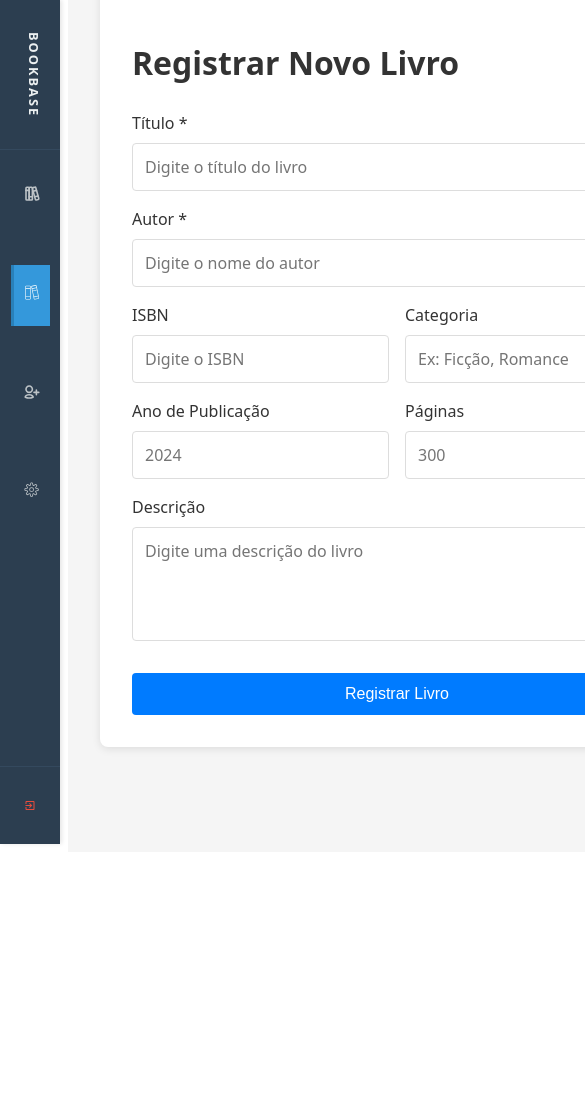
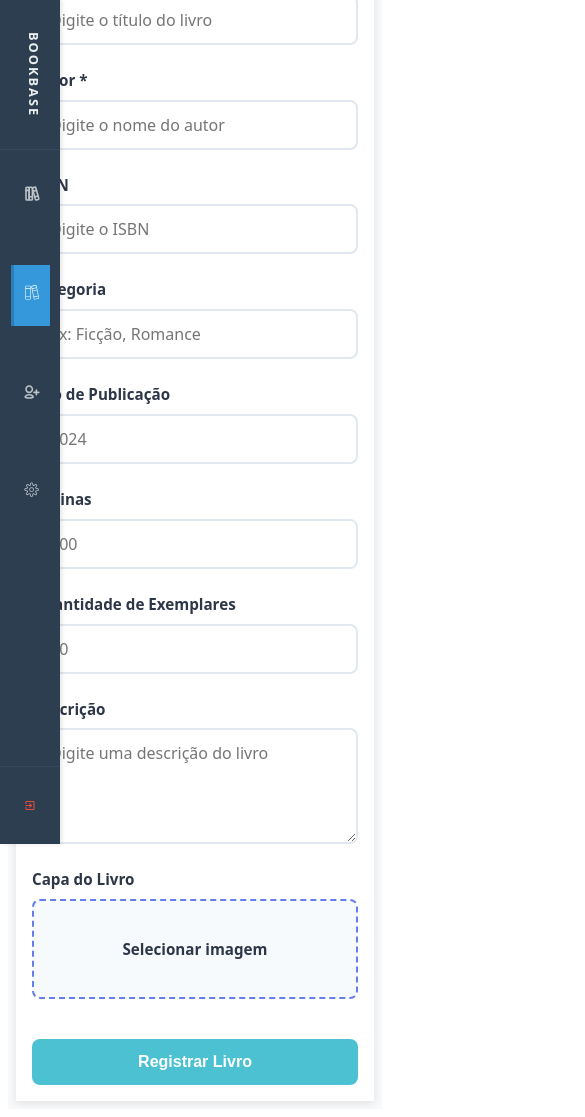
Before and after one commit to Ol1veirx/Bookbase, a React (Vite) app in the folder bookbase-front/: page /register-book in a window 390 px wide. Shown: the top 1117 px of the page, 585 px wide, since content can reach past the window. Before the commit the page ends 860 px from the top, so only its background shows below. Built offline with nearby package versions, Linux system fonts and the light colour scheme.

Commit message:
feat: implementa melhorias visuais e funcionais

```diff
--- a/bookbase-front/src/Components/LoginForms/LoginForms.jsx
+++ b/bookbase-front/src/Components/LoginForms/LoginForms.jsx
@@ -11,6 +11,9 @@ function LoginForms() {
       password: ''
    })
 
+   const [loading, setLoading] = useState(false)
+   const [error, setError] = useState('')
+
    const handleInputChange = (e) => {
       const { name, value } = e.target
       setFormData(prev => ({
@@ -19,10 +22,49 @@ function LoginForms() {
       }))
    }
 
-   const handleSubmit = (e) => {
+   const handleSubmit = async (e) => {
       e.preventDefault()
-      console.log('Login attempt:', formData)
-      navigate("/books")
+      setLoading(true)
+      setError('')
+
+      try {
+         console.log('Login attempt:', formData)
+
+         const response = await fetch("http://localhost:8002/auth/login-json", {
+            method: 'POST',
+            headers: {
+               'Content-Type': 'application/json',
+            },
+            body: JSON.stringify({
+               email: formData.email,
+               password: formData.password
+            })
+         })
+
+         console.log('Status:', response.status)
+
+         if (response.ok) {
+            const data = await response.json()
+
+            localStorage.setItem('token', data.access_token)
+
+            setFormData({
+               email: '',
+               password: ''
+            })
+
+            navigate("/books")
+         } else {
+            const errorData = await response.json()
+            console.error('Erro do servidor:', errorData)
+            setError(errorData.detail || 'Erro ao fazer login')
+         }
+      } catch (error) {
+         console.error('Erro na requisição:', error)
+         setError('Erro ao conectar com o servidor')
+      } finally {
+         setLoading(false)
+      }
    }
 
    return (
@@ -31,6 +73,12 @@ function LoginForms() {
             <h2>Iniciar sessão</h2>
             <p>Entre na sua conta para continuar</p>
          </div>
+
+         {error && (
+            <div className="error-message">
+               {error}
+            </div>
+         )}
 
          <form className="login-form" onSubmit={handleSubmit}>
             <div className="input-group">
@@ -60,12 +108,16 @@ function LoginForms() {
             </div>
 
             <div className="form-actions">
-               <button type="submit" className="btn-submit" onClick={handleSubmit}>
-                  Entrar
+               <button
+                  type="submit"
+                  className="btn-submit"
+                  disabled={loading}
+               >
+                  {loading ? 'Entrando...' : 'Entrar'}
                </button>
             </div>
          </form>
-      </ div>
+      </div>
    )
 }
 
--- a/bookbase-front/src/Components/Sidebar/Sidebar.jsx
+++ b/bookbase-front/src/Components/Sidebar/Sidebar.jsx
@@ -1,4 +1,4 @@
-import { Link, useLocation } from 'react-router-dom'
+import { Link, useLocation, useNavigate } from 'react-router-dom'
 
 import { TbBooks } from "react-icons/tb";
 import { PiBooksThin } from "react-icons/pi";
@@ -10,6 +10,7 @@ import './Sidebar.css'
 
 function Sidebar() {
    const location = useLocation()
+   const navigate = useNavigate()
 
    const menuItems = [
       { path: '/books', label: 'Livros', icon: <TbBooks /> },
@@ -19,7 +20,8 @@ function Sidebar() {
    ]
 
    const handleLogout = () => {
-      console.log('Logout realizado')
+      localStorage.removeItem('token')
+      navigate('/')
    }
 
    return (
--- a/bookbase-front/src/Pages/BookListPage/BookListPage.css
+++ b/bookbase-front/src/Pages/BookListPage/BookListPage.css
@@ -5,7 +5,7 @@
 
 .main-content {
    margin-left: 250px;
-   padding: 0; /* Remove o padding */
+   padding: 0;
    flex: 1;
    background-color: #f8f9fa;
    display: flex;
@@ -14,24 +14,24 @@
 
 .page-header {
    color: white;
-   padding: 2rem; /* Adiciona padding interno */
-   margin: 0; /* Remove margin */
+   padding: 2rem;
+   margin: 0;
 }
 
 .page-header h1 {
-   color: white; /* Muda para branco */
+   color: white;
    margin-bottom: 0.5rem;
    font-size: 2.5rem;
    font-weight: 700;
 }
 
 .page-header p {
-   color: rgba(255, 255, 255, 0.9); /* Branco com transparência */
+   color: rgba(255, 255, 255, 0.9);
    font-size: 1.1rem;
 }
 
 .listsearchbooks-content {
-   padding: 2rem; /* Move o padding para cá */
+   padding: 2rem;
    display: flex;
    align-items: center;
    justify-content: center;
@@ -98,7 +98,6 @@
    max-width: 1400px;
 }
 
-/* Resto do CSS permanece igual... */
 .loading, .error, .no-books {
    text-align: center;
    padding: 2rem;
@@ -175,7 +174,7 @@
    gap: 0.5rem;
 }
 
-.btn-details, .btn-add {
+.btn-update, .btn-delete {
    padding: 0.5rem 1rem;
    border: none;
    border-radius: 4px;
@@ -184,22 +183,101 @@
    transition: background-color 0.3s ease;
 }
 
-.btn-details {
-   background-color: #6c757d;
+.btn-update {
+   background-color: yellow;
+   color: black;
+}
+
+.btn-update:hover {
+   background-color: rgb(174, 174, 1);
+}
+
+.btn-delete {
+   background-color: red;
    color: white;
 }
 
-.btn-details:hover {
-   background-color: #5a6268;
+.btn-delete:hover {
+   background-color: rgb(157, 0, 0);
 }
 
-.btn-add {
-   background-color: #28a745;
-   color: white;
+.pagination {
+  display: flex;
+  align-items: center;
+  justify-content: center;
+  gap: 1.5rem;
+  margin-top: 2rem;
+  margin-bottom: 2rem;
+  padding: 1.5rem;
 }
 
-.btn-add:hover {
-   background-color: #218838;
+.pagination-btn {
+  padding: 0.6rem 1.2rem;
+  background-color: #4BC1D2;
+  color: white;
+  border: none;
+  border-radius: 6px;
+  cursor: pointer;
+  font-weight: 600;
+  font-size: 0.9rem;
+  transition: all 0.2s ease;
+}
+
+.pagination-btn:hover:not(:disabled) {
+  background-color: #3da0af;
+  transform: translateY(-1px);
+}
+
+.pagination-btn:disabled {
+  opacity: 0.4;
+  cursor: not-allowed;
+}
+
+.pagination-info {
+  font-size: 0.9rem;
+  color: #666;
+  font-weight: 500;
+  white-space: nowrap;
+}
+
+.pagination-info strong {
+  color: #667eea;
+  font-weight: 700;
+}
+
+.pagination-info span {
+  display: block;
+  font-size: 0.85rem;
+  color: #999;
+  margin-top: 0.3rem;
+}
+
+@media (max-width: 480px) {
+  .pagination {
+    gap: 0.75rem;
+    padding: 1rem;
+    margin-top: 2rem;
+  }
+
+  .pagination-btn {
+    padding: 0.7rem 1.2rem;
+    font-size: 0.85rem;
+    min-width: 110px;
+  }
+
+  .pagination-info {
+    padding: 0.75rem;
+    gap: 0.5rem;
+    font-size: 0.9rem;
+  }
+
+  .pagination-info strong {
+    font-size: 1rem;
+  }
+
+  .pagination-info span {
+    font-size: 0.8rem;
+  }
 }
 
 @media (max-width: 768px) {
--- a/bookbase-front/src/Pages/RegisterBookPage/RegisterBookPage.css
+++ b/bookbase-front/src/Pages/RegisterBookPage/RegisterBookPage.css
@@ -1,94 +1,240 @@
 .book-register-layout {
   display: flex;
   min-height: 100vh;
+  background-color: #f8f9fa;
 }
 
 .main-content {
+  margin-left: 250px;
+  padding: 2rem;
   flex: 1;
-  padding: 2rem;
-  background-color: #f5f5f5;
+  overflow-y: auto;
+  overflow-x: hidden;
+  background-color: #f8f9fa;
+  width: calc(100% - 250px);
+  box-sizing: border-box;
 }
 
 .register-container {
-  max-width: 600px;
-  margin: 0 auto;
-  background-color: white;
+  max-width: 100%;
+  width: 100%;
   padding: 2rem;
-  border-radius: 8px;
+  background: white;
+  border-radius: 12px;
   box-shadow: 0 2px 8px rgba(0, 0, 0, 0.1);
+  box-sizing: border-box;
 }
 
 .register-container h1 {
+  font-size: 2rem;
+  font-weight: 700;
   margin-bottom: 1.5rem;
-  color: #333;
+  margin-top: 0;
+  color: #2d3748;
+  text-align: center;
 }
 
 .message {
   padding: 1rem;
-  margin-bottom: 1rem;
-  border-radius: 4px;
+  border-radius: 8px;
+  margin-bottom: 1.5rem;
+  font-weight: 500;
+  text-align: center;
+}
+
+.message.success {
   background-color: #d4edda;
+  border: 1px solid #c3e6cb;
   color: #155724;
-  border: 1px solid #c3e6cb;
+}
+
+.message.error {
+  background-color: #f8d7da;
+  border: 1px solid #f5c6cb;
+  color: #721c24;
 }
 
 .book-form {
-  display: flex;
-  flex-direction: column;
+  display: grid;
+  grid-template-columns: 1fr 1fr;
+  gap: 1.5rem;
+  width: 100%;
+  box-sizing: border-box;
 }
 
 .form-group {
-  margin-bottom: 1rem;
   display: flex;
   flex-direction: column;
+  gap: 0.5rem;
+}
+
+.form-group:nth-child(8),
+.form-group:nth-child(9),
+.form-group:nth-child(10) {
+  grid-column: 1 / -1;
+}
+
+.form-group {
+  width: 100%;
 }
 
 .form-group label {
-  margin-bottom: 0.5rem;
-  font-weight: 500;
-  color: #333;
+  font-weight: 600;
+  color: #2d3748;
+  font-size: 0.95rem;
 }
 
 .form-group input,
 .form-group textarea {
-  padding: 0.75rem;
-  border: 1px solid #ddd;
-  border-radius: 4px;
+  padding: 0.75rem 1rem;
+  border: 2px solid #e2e8f0;
+  border-radius: 8px;
   font-size: 1rem;
   font-family: inherit;
+  transition: all 0.3s ease;
+  width: 100%;
+  box-sizing: border-box;
 }
 
 .form-group input:focus,
 .form-group textarea:focus {
   outline: none;
-  border-color: #007bff;
-  box-shadow: 0 0 5px rgba(0, 123, 255, 0.5);
+  border-color: #667eea;
+  box-shadow: 0 0 0 3px rgba(102, 126, 234, 0.1);
+}
+
+.capa-full-width {
+  grid-column: 1 / -1 !important;
 }
 
 .form-row {
-  display: grid;
-  grid-template-columns: 1fr 1fr;
-  gap: 1rem;
+  display: contents;
+}
+
+.file-input-wrapper {
+  position: relative;
+  display: block;
+  width: 100%;
+  box-sizing: border-box;
+}
+
+.file-input {
+  display: none;
+}
+
+.file-input-label {
+  display: flex;
+  align-items: center;
+  justify-content: center;
+  gap: 0.5rem;
+  padding: 1rem 1.5rem;
+  background-color: #f7fafc;
+  border: 2px dashed #667eea;
+  border-radius: 8px;
+  cursor: pointer;
+  color: #667eea;
+  font-weight: 500;
+  transition: all 0.3s ease;
+  min-height: 100px;
+  width: 100%;
+  box-sizing: border-box;
+}
+
+.file-input-label:hover {
+  background-color: #edf2f7;
+  border-color: #764ba2;
+}
+
+.file-input:focus + .file-input-label {
+  border-color: #764ba2;
+  background-color: #edf2f7;
+}
+
+.file-name-icon {
+  display: flex;
+  align-items: center;
+  justify-content: center;
+  gap: 0.5rem;
+  flex-wrap: wrap;
+}
+
+.file-name-icon svg {
+  font-size: 1.2rem;
+  flex-shrink: 0;
 }
 
 .submit-btn {
-  padding: 0.75rem 1.5rem;
-  background-color: #007bff;
+  padding: 0.875rem 2rem;
+  background-color: #4BC1D2;
   color: white;
   border: none;
-  border-radius: 4px;
+  border-radius: 8px;
   font-size: 1rem;
-  font-weight: 500;
+  font-weight: 600;
   cursor: pointer;
-  transition: background-color 0.3s ease;
+  transition: all 0.3s ease;
   margin-top: 1rem;
+  grid-column: 1 / -1;
+  width: 100%;
+  box-sizing: border-box;
 }
 
 .submit-btn:hover:not(:disabled) {
-  background-color: #0056b3;
+  transform: translateY(-2px);
+  box-shadow: 0 8px 15px rgba(102, 126, 234, 0.3);
 }
 
 .submit-btn:disabled {
-  background-color: #ccc;
+  opacity: 0.6;
   cursor: not-allowed;
 }
+
+@media (max-width: 1024px) {
+  .main-content {
+    padding: 1.5rem;
+  }
+
+  .book-form {
+    grid-template-columns: 1fr;
+  }
+
+  .form-group:nth-child(8),
+  .form-group:nth-child(9),
+  .form-group:nth-child(10) {
+    grid-column: auto;
+  }
+}
+
+@media (max-width: 768px) {
+  .main-content {
+    margin-left: 60px;
+    padding: 1rem;
+    width: calc(100% - 60px);
+  }
+
+  .register-container {
+    padding: 1.5rem;
+    border-radius: 8px;
+  }
+
+  .register-container h1 {
+    font-size: 1.5rem;
+  }
+
+  .book-form {
+    grid-template-columns: 1fr;
+  }
+}
+
+@media (max-width: 480px) {
+  .main-content {
+    margin-left: 0;
+    padding: 0.5rem;
+    width: 100%;
+  }
+
+  .register-container {
+    padding: 1rem;
+    border-radius: 0;
+  }
+}
--- a/bookbase-front/src/Pages/RegisterBookPage/RegisterBookPage.jsx
+++ b/bookbase-front/src/Pages/RegisterBookPage/RegisterBookPage.jsx
@@ -1,20 +1,26 @@
 import { useState } from "react";
 import Sidebar from "../../Components/Sidebar/Sidebar";
+import { FaImages } from "react-icons/fa";
 import "./RegisterBookPage.css";
 
 function RegisterBookPage() {
   const [formData, setFormData] = useState({
-    title: "",
-    author: "",
+    titulo: "",
+    autor: "",
     isbn: "",
-    description: "",
-    category: "",
-    publishYear: "",
-    pages: "",
+    descricao: "",
+    categoria: "",
+    quantidade_exemplares: "",
+    ano: "",
+    paginas: "",
+    capa: null,
   });
 
   const [loading, setLoading] = useState(false);
   const [message, setMessage] = useState("");
+  const [messageType, setMessageType] = useState("");
+
+  const API_BASE_URL = "http://localhost:8002";
 
   const handleChange = (e) => {
     const { name, value } = e.target;
@@ -24,37 +30,85 @@ function RegisterBookPage() {
     });
   };
 
+  const handleFileChange = (e) => {
+    const file = e.target.files[0];
+    if (file) {
+      setFormData({
+        ...formData,
+        capa: file,
+      });
+    }
+  };
+
   const handleSubmit = async (e) => {
     e.preventDefault();
     setLoading(true);
     setMessage("");
 
     try {
-      const response = await fetch("http://localhost:8000/api/books", {
+      const formDataToSend = new FormData();
+
+      formDataToSend.append("titulo", formData.titulo);
+      formDataToSend.append("autor", formData.autor);
+      formDataToSend.append("isbn", formData.isbn);
+      formDataToSend.append("descricao", formData.descricao);
+      formDataToSend.append("categoria", formData.categoria);
+      formDataToSend.append("ano", formData.ano);
+      formDataToSend.append("paginas", formData.paginas);
+      formDataToSend.append("quantidade_exemplares", formData.quantidade_exemplares);
+
+      if (formData.capa) {
+        formDataToSend.append("capa", formData.capa);
+      }
+
+
+      console.log("Enviando FormData:", formDataToSend);
+
+      const token = localStorage.getItem('token')
+      console.log(token)
+
+      const response = await fetch(`${API_BASE_URL}/livros`, {
         method: "POST",
+        body: formDataToSend,
         headers: {
-          "Content-Type": "application/json",
-        },
-        body: JSON.stringify(formData),
+          "Authorization": `Bearer ${localStorage.getItem('token')}`
+        }
       });
 
+      console.log("Status:", response.status);
+      console.log("Status Text:", response.statusText);
+
+      console.log("Status da resposta:", response.status);
+
       if (response.ok) {
-        setMessage("Livro registrado com sucesso!");
+        const data = await response.json();
+        console.log("Resposta do servidor:", data);
+
+        setMessageType("success");
+        setMessage("✅ Livro registrado com sucesso!");
+
         setFormData({
-          title: "",
-          author: "",
+          titulo: "",
+          autor: "",
           isbn: "",
-          description: "",
-          category: "",
-          publishYear: "",
-          pages: "",
+          descricao: "",
+          categoria: "",
+          quantidade_exemplares: "",
+          ano: "",
+          paginas: "",
+          capa: null,
         });
+
+        const fileInput = document.getElementById("capa");
+        if (fileInput) fileInput.value = "";
       } else {
-        setMessage("Erro ao registrar o livro. Tente novamente.");
+        const errorData = await response.json();
+        setMessageType("error");
+        setMessage(`Erro ao registrar o livro: ${errorData.message || "Tente novamente."}`);
       }
     } catch (error) {
+      setMessageType("error");
       setMessage("Erro ao conectar com o servidor.");
-      console.error(error);
     } finally {
       setLoading(false);
     }
@@ -67,16 +121,20 @@ function RegisterBookPage() {
         <div className="register-container">
           <h1>Registrar Novo Livro</h1>
 
-          {message && <div className="message">{message}</div>}
+          {message && (
+            <div className={`message ${messageType}`}>
+              {message}
+            </div>
+          )}
 
           <form onSubmit={handleSubmit} className="book-form">
             <div className="form-group">
-              <label htmlFor="title">Título *</label>
+              <label htmlFor="titulo">Título *</label>
               <input
                 type="text"
-                id="title"
-                name="title"
-                value={formData.title}
+                id="titulo"
+                name="titulo"
+                value={formData.titulo}
                 onChange={handleChange}
                 required
                 placeholder="Digite o título do livro"
@@ -84,12 +142,12 @@ function RegisterBookPage() {
             </div>
 
             <div className="form-group">
-              <label htmlFor="author">Autor *</label>
+              <label htmlFor="autor">Autor *</label>
               <input
                 type="text"
-                id="author"
-                name="author"
-                value={formData.author}
+                id="autor"
+                name="autor"
+                value={formData.autor}
                 onChange={handleChange}
                 required
                 placeholder="Digite o nome do autor"
@@ -110,12 +168,12 @@ function RegisterBookPage() {
               </div>
 
               <div className="form-group">
-                <label htmlFor="category">Categoria</label>
+                <label htmlFor="categoria">Categoria</label>
                 <input
                   type="text"
-                  id="category"
-                  name="category"
-                  value={formData.category}
+                  id="categoria"
+                  name="categoria"
+                  value={formData.categoria}
                   onChange={handleChange}
                   placeholder="Ex: Ficção, Romance"
                 />
@@ -124,24 +182,24 @@ function RegisterBookPage() {
 
             <div className="form-row">
               <div className="form-group">
-                <label htmlFor="publishYear">Ano de Publicação</label>
+                <label htmlFor="ano">Ano de Publicação</label>
                 <input
                   type="number"
-                  id="publishYear"
-                  name="publishYear"
-                  value={formData.publishYear}
+                  id="ano"
+                  name="ano"
+                  value={formData.ano}
                   onChange={handleChange}
                   placeholder="2024"
                 />
               </div>
 
               <div className="form-group">
-                <label htmlFor="pages">Páginas</label>
+                <label htmlFor="paginas">Páginas</label>
                 <input
                   type="number"
-                  id="pages"
-                  name="pages"
-                  value={formData.pages}
+                  id="paginas"
+                  name="paginas"
+                  value={formData.paginas}
                   onChange={handleChange}
                   placeholder="300"
                 />
@@ -149,15 +207,50 @@ function RegisterBookPage() {
             </div>
 
             <div className="form-group">
-              <label htmlFor="description">Descrição</label>
+              <label htmlFor="quantidade_exemplares">Quantidade de Exemplares</label>
+              <input
+                type="number"
+                id="quantidade_exemplares"
+                name="quantidade_exemplares"
+                value={formData.quantidade_exemplares}
+                onChange={handleChange}
+                placeholder="30"
+              />
+            </div>
+
+            <div className="form-group">
+              <label htmlFor="descricao">Descrição</label>
               <textarea
-                id="description"
-                name="description"
-                value={formData.description}
+                id="descricao"
+                name="descricao"
+                value={formData.descricao}
                 onChange={handleChange}
                 placeholder="Digite uma descrição do livro"
                 rows="4"
               />
+            </div>
+
+            <div className="form-group capa-full-width">
+              <label htmlFor="capa">Capa do Livro</label>
+              <div className="file-input-wrapper">
+                <input
+                  type="file"
+                  id="capa"
+                  name="capa"
+                  accept="image/*"
+                  onChange={handleFileChange}
+                  className="file-input"
+                />
+                <label htmlFor="capa" className="file-input-label">
+                  {formData.capa ? (
+                    <>
+                      <FaImages /> {formData.capa.name}
+                    </>
+                  ) : (
+                    "Selecionar imagem"
+                  )}
+                </label>
+              </div>
             </div>
 
             <button type="submit" disabled={loading} className="submit-btn">
```
Also changed, not shown: bookbase-front/src/Pages/BookListPage/BookListPage.jsx (+55 -20 lines).
